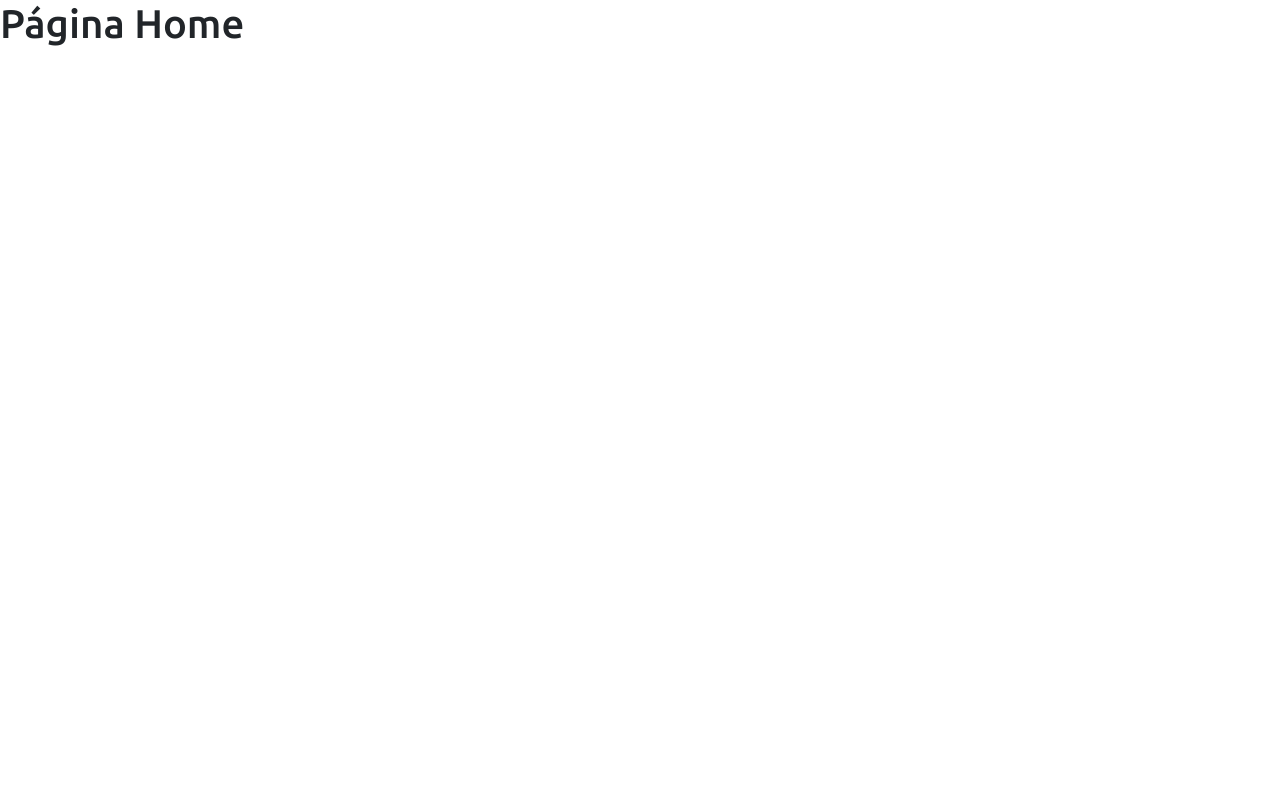
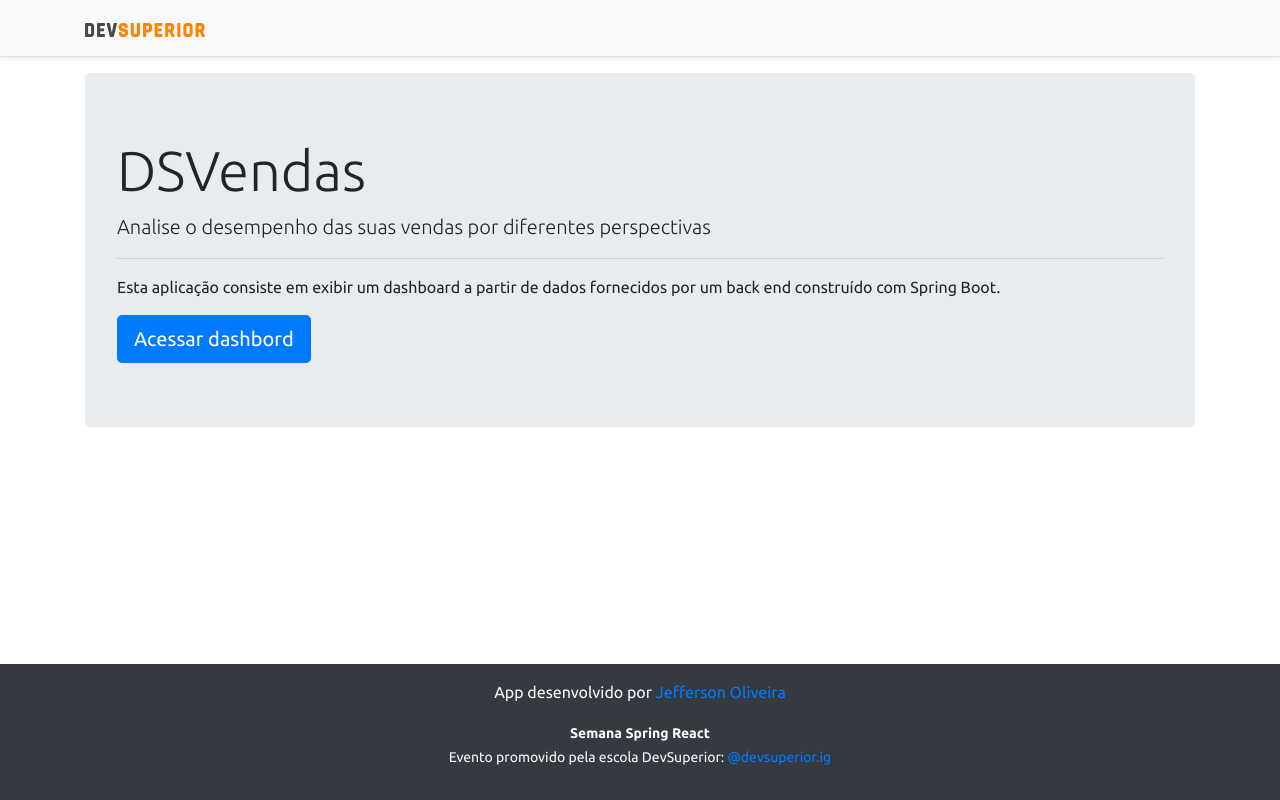
Before and after one commit to oliveirajso/projeto-sd3, a React (Create React App) app in the folder frontend/: page / in a window 1280 px wide. Built offline with nearby package versions, Linux system fonts and the light colour scheme.

Commit message:
Home, navigation

```diff
--- a/frontend/src/App.tsx
+++ b/frontend/src/App.tsx
@@ -5,9 +5,7 @@
   ReactGA.initialize("G-14MQ1M8WEK");
   ReactGA.pageview(window.location.pathname + window.location.search);
 
-  return (
-    <Routes />
-  );
+  return <Routes />;
 }
 
 export default App;
--- a/frontend/src/components/Navbar/index.jsx
+++ b/frontend/src/components/Navbar/index.jsx
@@ -1,11 +1,14 @@
 import ImgDsDark from 'assets/img/ds_dark.svg'
+import { Link } from 'react-router-dom';
 const NavBar = () => {
     return (
         <>
             <div className="d-flex flex-column flex-md-row align-items-center p-3 px-md-4 mb-3 bg-light border-bottom shadow-sm">
                 <div className="container">
                     <nav className="my-2 my-md-0 mr-md-3">
-                        <img src={ImgDsDark} alt="DevSuperior" width="120" />
+                        <Link to="/">
+                            <img src={ImgDsDark} alt="DevSuperior" width="120" />
+                        </Link>
                     </nav>
                 </div>
             </div>
--- a/frontend/src/pages/Dashboard/index.tsx
+++ b/frontend/src/pages/Dashboard/index.tsx
@@ -32,7 +32,6 @@
       </div>
       <Footer />
     </>
-  )
-
-}
+  );
+};
 export default Dashbord;
--- a/frontend/src/pages/Home/index.tsx
+++ b/frontend/src/pages/Home/index.tsx
@@ -1,9 +1,30 @@
+import Footer from "components/Footer";
+import NavBar from "components/Navbar";
+import { Link } from "react-router-dom";
+
+
 const Home = () => {
   return (
-    <div>
-      <h1>Página Home</h1>
+    <>
+    <NavBar/>
+    <div className="container">
+      <div className="jumbotron">
+        <h1 className="display-4">DSVendas</h1>
+        <p className="lead">
+          Analise o desempenho das suas vendas por diferentes perspectivas
+        </p>
+        <hr />
+        <p>
+          Esta aplicação consiste em exibir um dashboard a partir de dados
+          fornecidos por um back end construído com Spring Boot.
+        </p>
+        <Link className="btn btn-primary btn-lg" to="/dashboard">
+          Acessar dashbord
+        </Link>
+      </div>
     </div>
-  )
-
-}
+    <Footer/>
+    </>
+  );
+};
 export default Home;
```
